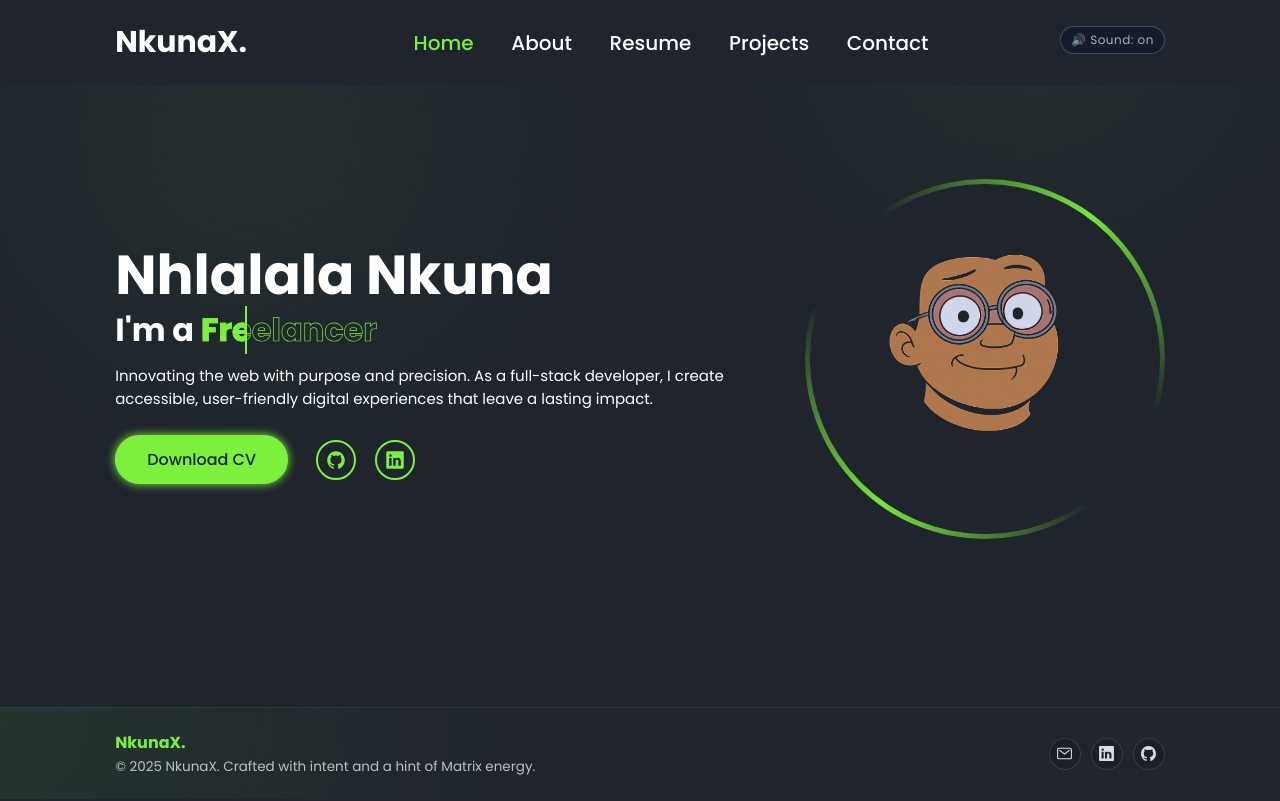
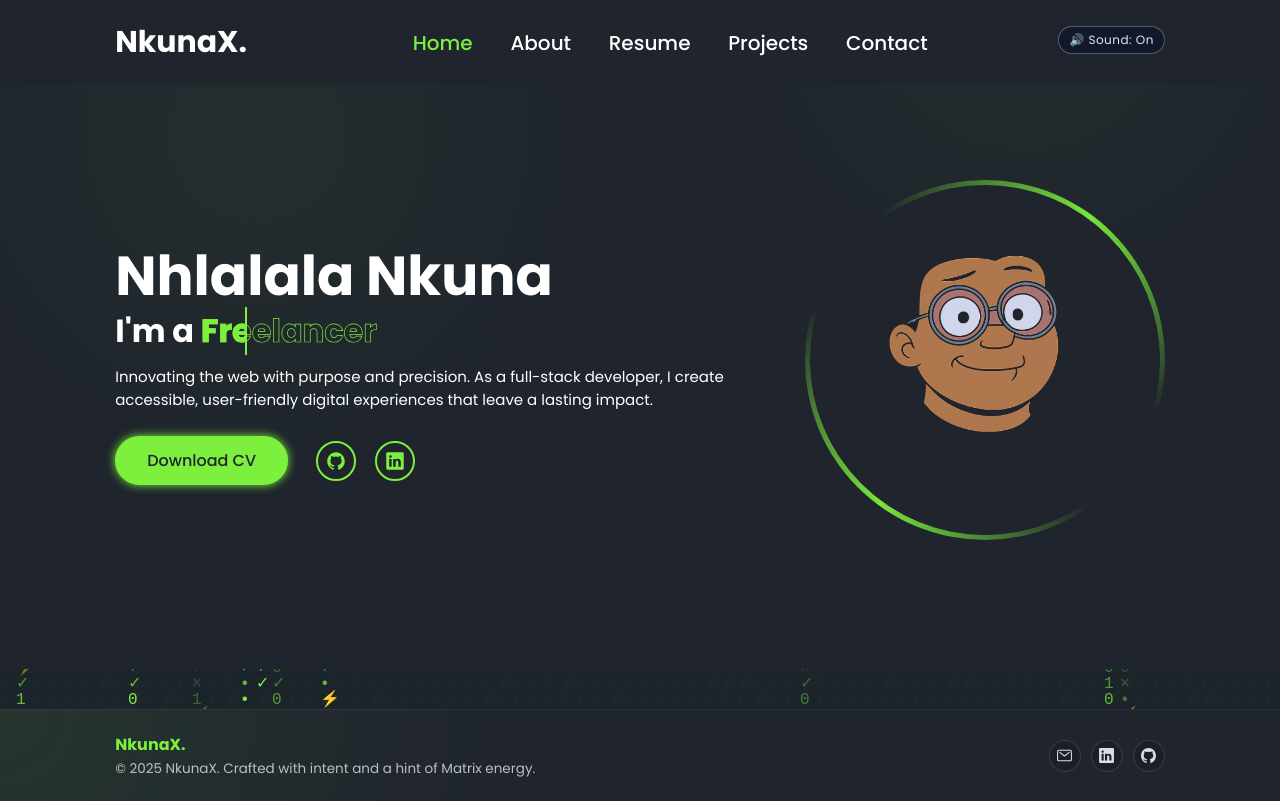
Before and after one commit to DeBoots-Nkuna/nkunaX-portfolio, a website: page pages/home.html in a window 1280 px wide. Drawn offline with nearby package versions, Linux system fonts and the light colour scheme.

Commit message:
Updated the inner pages matrix rain bg effect

```diff
--- a/pages/home.html
+++ b/pages/home.html
@@ -10,6 +10,9 @@
     <title>NkunaX - Home</title>
   </head>
   <body>
+    <!-- matrix rain -->
+    <canvas id="matrix"></canvas>
+
     <!-- Header -->
     <header>
       <a href="/pages/home.html" class="logo">NkunaX.</a>
@@ -136,8 +139,9 @@
     <!-- cursor pointer -->
     <div id="cursor-trail-container"></div>
 
-    <!-- cursor pointer -->
-    <div id="cursor-trail-container"></div>
+    <!-- Matrix transition overlay for inner pages -->
+    <div class="matrix-transition-layer"></div>
+
     <!-- icons script -->
     <script
       type="module"
--- a/styles/about.css
+++ b/styles/about.css
@@ -13,8 +13,8 @@
     var(--bg-color);
   visibility: visible;
   opacity: 1;
-  animation: softPageIn 0.45s ease-out forwards;
-  min-height: calc(100vh - 10rem - 3.3rem);
+  /* animation: softPageIn 0.45s ease-out forwards; */
+  min-height: calc(100vh - 10rem - 3.1rem);
   padding: 10rem 7% 4rem;
   box-sizing: border-box;
 }
--- a/styles/base.css
+++ b/styles/base.css
@@ -29,6 +29,17 @@ body {
   color: var(--white-color);
   background: var(--bg-color);
   overflow-x: hidden;
+}
+
+/* full-screen matrix background */
+canvas#matrix {
+  position: fixed;
+  inset: 0;
+  width: 100%;
+  height: 100vh;
+  background: var(--bg-color);
+  z-index: -1;
+  pointer-events: none;
 }
 
 /* header */
@@ -312,32 +323,45 @@ section.active {
   opacity: 0.7;
 }
 
-/* Generic page leave animation for inner pages */
-body.page-leaving {
-  animation: pageExit 0.9s ease-in forwards;
+/* Matrix-style transition overlay for inner pages */
+.matrix-transition-layer {
+  position: fixed;
+  inset: 0;
+  z-index: 998;
+  pointer-events: none;
+  background: rgba(0, 0, 0, 0.45);
+  backdrop-filter: blur(4px);
+
+  opacity: 0;
+  visibility: hidden;
+}
+/* When leaving an inner page, fade out through the Matrix gate */
+body.page-leaving .matrix-transition-layer {
+  opacity: 1;
+  visibility: visible;
+  animation: matrixOverlayExit 0.9s ease-in forwards;
 }
 
-@keyframes pageExit {
+/* Same shape as your welcomeExit, applied to the overlay */
+@keyframes matrixOverlayExit {
   0% {
     opacity: 1;
     transform: scale(1);
     filter: blur(0);
   }
   60% {
-    opacity: 0.5;
-    transform: scale(1.01);
-    filter: blur(3px);
+    opacity: 0.4;
+    transform: scale(1.02);
+    filter: blur(4px);
   }
   100% {
     opacity: 0;
-    transform: scale(1.03);
-    filter: blur(6px);
+    transform: scale(1.05);
+    filter: blur(8px);
   }
 }
 
 /* media query */
-
-/* show from 900px and up */
 @media (min-width: 900px) {
   .sound-toggle {
     display: inline-flex;
--- a/styles/contact.css
+++ b/styles/contact.css
@@ -5,7 +5,7 @@
   justify-content: center;
   gap: 3rem;
   padding: 10rem 9% 4rem;
-  min-height: calc(100vh - 10rem - 3.3rem);
+  min-height: calc(100vh - 10rem - 3.1rem);
   background: radial-gradient(
       circle at 20% 20%,
       rgba(124, 240, 61, 0.05),
@@ -13,7 +13,7 @@
     ),
     radial-gradient(circle at 80% 0%, rgba(124, 240, 61, 0.05), transparent 25%),
     var(--bg-color);
-  animation: softPageIn 0.45s ease-out forwards;
+  /* animation: softPageIn 0.45s ease-out forwards; */
   visibility: visible;
   opacity: 1;
   overflow: hidden;
--- a/styles/home.css
+++ b/styles/home.css
@@ -4,7 +4,7 @@
   justify-content: space-between;
   gap: 5rem;
   padding: 8rem 9% 3rem;
-  min-height: calc(100vh - 8rem - 5.3rem);
+  min-height: calc(100vh - 8rem - 5.1rem);
   background: radial-gradient(
       circle at 20% 20%,
       rgba(124, 240, 61, 0.05),
@@ -14,11 +14,11 @@
     var(--bg-color);
   visibility: hidden;
   opacity: 0;
-  animation: homeBlurIn 0.6s ease-out forwards;
+  /* animation: homeBlurIn 0.6s ease-out forwards; */
 }
 
 /* blurry animation */
-@keyframes homeBlurIn {
+/* @keyframes homeBlurIn {
   0% {
     opacity: 0;
     filter: blur(8px);
@@ -29,7 +29,7 @@
     filter: blur(0);
     transform: translateY(0);
   }
-}
+} */
 /* typography */
 
 .home-info h1 {
--- a/styles/projects.css
+++ b/styles/projects.css
@@ -5,7 +5,7 @@
   justify-content: center;
   gap: 2.5rem;
   padding: 10rem 9% 4rem;
-  min-height: calc(100vh - 10rem - 3.3rem);
+  min-height: calc(100vh - 10rem - 3.1rem);
   background: radial-gradient(
       circle at 15% 15%,
       rgba(124, 240, 61, 0.08),
@@ -15,7 +15,7 @@
     var(--bg-color);
   visibility: visible;
   opacity: 1;
-  animation: softPageIn 0.45s ease-out forwards;
+  /* animation: softPageIn 0.45s ease-out forwards; */
 }
 
 .projects-hero {
--- a/styles/resume.css
+++ b/styles/resume.css
@@ -5,7 +5,7 @@
   justify-content: center;
   gap: 3rem;
   padding: 10rem 9% 4rem;
-  min-height: calc(100vh - 10rem - 3.3rem);
+  min-height: calc(100vh - 10rem - 3.1rem);
   background: radial-gradient(
       circle at 15% 20%,
       rgba(124, 240, 61, 0.08),
@@ -15,7 +15,7 @@
     var(--bg-color);
   visibility: visible;
   opacity: 1;
-  animation: softPageIn 0.45s ease-out forwards;
+  /* animation: softPageIn 0.45s ease-out forwards; */
 }
 
 .resume-hero {
--- a/ts/base.ts
+++ b/ts/base.ts
@@ -3,138 +3,206 @@ document.addEventListener('DOMContentLoaded', () => {
 
   const clickSound = document.querySelector<HTMLAudioElement>('#ui-click-sound')
   const enterSound = document.querySelector<HTMLAudioElement>('#ui-enter-sound')
+  const soundToggleBtn =
+    document.querySelector<HTMLButtonElement>('.sound-toggle')
+
+  // 🔊 Sound ON by default unless user previously turned it off
+  let soundEnabled = localStorage.getItem('nx_sound_enabled') !== 'false'
+
+  const updateSoundToggleLabel = (): void => {
+    if (!soundToggleBtn) return
+    soundToggleBtn.textContent = soundEnabled ? '🔊 Sound: On' : '🔈 Sound: Off'
+    soundToggleBtn.setAttribute('aria-pressed', soundEnabled ? 'true' : 'false')
+  }
 
   function playSound(audioEl: HTMLAudioElement | null): void {
-    if (!audioEl) return
+    if (!soundEnabled || !audioEl) return
     audioEl.currentTime = 0
     audioEl.play().catch(() => {
-      // ignore errors
+      // ignore autoplay errors
+    })
+  }
+
+  // Init toggle, if present on this page
+  if (soundToggleBtn) {
+    updateSoundToggleLabel()
+    soundToggleBtn.addEventListener('click', () => {
+      soundEnabled = !soundEnabled
+      localStorage.setItem('nx_sound_enabled', soundEnabled ? 'true' : 'false')
+      updateSoundToggleLabel()
     })
   }
 
   const ENTER_SOUND_DELAY = 160
-  const PAGE_EXIT_DURATION = 900 // must match CSS (0.9s)
+  const PAGE_EXIT_DURATION = 900
 
-  // === 1) INDEX PAGE: keep your original tune behaviour ===
+  //  welcome page exit sound effects
   document.querySelectorAll<HTMLElement>('.enter-btn').forEach((el) => {
     el.addEventListener('click', () => {
-      // Same as before: click + then woosh
+      // same tune you like: click + then woosh
       playSound(clickSound)
       window.setTimeout(() => playSound(enterSound), ENTER_SOUND_DELAY)
-      // Navigation + matrix exit is still handled in index.js
     })
   })
 
-  // === 2) INNER PAGES: nav links with smooth exit + same tune ===
+  //inner pages exit sound effects
   const navBtns = document.querySelectorAll<HTMLAnchorElement>('.btn-sound')
-  console.log('[sound] .btn-sound count:', navBtns.length)
 
   navBtns.forEach((el) => {
     el.addEventListener('click', (event) => {
       event.preventDefault()
+      const href = el.href
 
-      const href = el.href
-      console.log('[nav] clicked:', href)
-
-      // Add exit animation on body
+      // trigger shared Matrix transition layer
       if (!document.body.classList.contains('page-leaving')) {
         document.body.classList.add('page-leaving')
       }
 
-      // Play the same "tune" as index: click + woosh
+      // play same tune as welcome: click + woosh
       playSound(clickSound)
       window.setTimeout(() => playSound(enterSound), ENTER_SOUND_DELAY)
 
-      // After exit animation, go to the new page
+      // after overlay animation, navigate
       window.setTimeout(() => {
         window.location.href = href
       }, PAGE_EXIT_DURATION)
     })
   })
+
+  //cursor trail matrix animation effects
+  const cursorTrailContainer = document.getElementById(
+    'cursor-trail-container'
+  ) as HTMLDivElement | null
+
+  // Use width instead of pointer media – simple + predictable
+  const isWideScreen = window.innerWidth >= 900
+
+  if (cursorTrailContainer && isWideScreen) {
+    let lastSpawn = 0
+
+    const colors = ['#bbf7d0', '#4ade80', '#22c55e', '#a3e635'] as const
+
+    function spawnGlyph(
+      x: number,
+      y: number,
+      opts?: { isClick?: boolean; offsetX?: number; offsetY?: number }
+    ) {
+      const glyph = document.createElement('div')
+
+      const isClick = opts?.isClick ?? false
+      const offsetX = opts?.offsetX ?? 0
+      const offsetY = opts?.offsetY ?? 0
+
+      glyph.className = isClick
+        ? 'cursor-glyph cursor-glyph--click'
+        : 'cursor-glyph'
+
+      const length = isClick ? 18 + Math.random() * 20 : 10 + Math.random() * 22
+
+      const tilt = (Math.random() - 0.5) * 24
+
+      const color =
+        colors[Math.floor(Math.random() * colors.length)] ?? '#22c55e'
+
+      glyph.style.left = `${x + offsetX}px`
+      glyph.style.top = `${y + offsetY}px`
+      glyph.style.height = `${length}px`
+      glyph.style.backgroundColor = color
+      glyph.style.boxShadow = `0 0 14px ${color}`
+      glyph.style.transform = `translate(-50%, -50%) rotate(${tilt}deg)`
+
+      const duration = isClick
+        ? 0.45 + Math.random() * 0.15
+        : 0.45 + Math.random() * 0.25
+
+      glyph.style.animationDuration = `${duration}s`
+
+      cursorTrailContainer?.appendChild(glyph)
+
+      setTimeout(() => {
+        glyph.remove()
+      }, duration * 1000 + 120)
+    }
+
+    // Regular rain trail on move
+    window.addEventListener('mousemove', (e: MouseEvent) => {
+      const now = performance.now()
+      if (now - lastSpawn < 20) return
+      lastSpawn = now
+
+      spawnGlyph(e.clientX, e.clientY)
     })
 
-// cursor pointer effects
-// const cursorTrailContainer = document.getElementById(
-//   'cursor-trail-container'
-// ) as HTMLDivElement | null
+    // Splash burst on click
+    window.addEventListener('click', (e: MouseEvent) => {
+      const centerX = e.clientX
+      const centerY = e.clientY
 
-// if (cursorTrailContainer && isDesktop) {
-//   let lastSpawn = 0
+      const count = 6
+      for (let i = 0; i < count; i++) {
+        const angle = (Math.PI * 2 * i) / count
+        const radius = 10 + Math.random() * 14
 
-//   const colors = ['#bbf7d0', '#4ade80', '#22c55e', '#a3e635'] as const
+        const offsetX = Math.cos(angle) * radius
+        const offsetY = Math.sin(angle) * radius
 
-//   function spawnGlyph(
-//     x: number,
-//     y: number,
-//     opts?: { isClick?: boolean; offsetX?: number; offsetY?: number }
-//   ) {
-//     const glyph = document.createElement('div')
+        spawnGlyph(centerX, centerY, {
+          isClick: true,
+          offsetX,
+          offsetY,
+        })
+      }
+    })
+  }
 
-//     const isClick = opts?.isClick ?? false
-//     const offsetX = opts?.offsetX ?? 0
-//     const offsetY = opts?.offsetY ?? 0
+  //matrix rail background
+  const canvas = document.getElementById('matrix') as HTMLCanvasElement | null
+  if (canvas) {
+    const ctx = canvas.getContext('2d')
 
-//     glyph.className = isClick
-//       ? 'cursor-glyph cursor-glyph--click'
-//       : 'cursor-glyph'
+    // matrix bg
+    if (ctx) {
+      const chars = '01✓⚡+×•'
+      const fontSize = 16
 
-//     const length = isClick
-//       ? 18 + Math.random() * 20 // slightly longer for click
-//       : 10 + Math.random() * 22
+      let columns = 0
+      let drops: number[] = []
 
-//     const tilt = (Math.random() - 0.5) * 24 // -12° to 12°
+      const resize = () => {
+        canvas.width = window.innerWidth
+        canvas.height = window.innerHeight
 
-//     const color = colors[Math.floor(Math.random() * colors.length)] ?? '#22c55e'
+        columns = Math.floor(canvas.width / fontSize)
+        drops = Array.from({ length: columns }, () => 1)
+      }
 
-//     glyph.style.left = `${x + offsetX}px`
-//     glyph.style.top = `${y + offsetY}px`
-//     glyph.style.height = `${length}px`
-//     glyph.style.backgroundColor = color
-//     glyph.style.boxShadow = `0 0 14px ${color}`
-//     glyph.style.transform = `translate(-50%, -50%) rotate(${tilt}deg)`
+      resize()
 
-//     const duration = isClick
-//       ? 0.45 + Math.random() * 0.15 // click: 0.45–0.6s
-//       : 0.45 + Math.random() * 0.25 // move: 0.45–0.7s
+      const draw = () => {
+        ctx.fillStyle = 'rgba(31, 36, 45, 0.25)'
+        ctx.fillRect(0, 0, canvas.width, canvas.height)
 
-//     glyph.style.animationDuration = `${duration}s`
+        ctx.fillStyle = '#7cf03d'
+        ctx.font = `${fontSize}px monospace`
 
-//     cursorTrailContainer?.appendChild(glyph)
+        for (let i = 0; i < drops.length; i++) {
+          const y = drops[i] ?? 1
+          const text = chars.charAt(Math.floor(Math.random() * chars.length))
+          const x = i * fontSize
 
-//     setTimeout(() => {
-//       glyph.remove()
-//     }, duration * 1000 + 120)
-//   }
+          ctx.fillText(text, x, y * fontSize)
 
-//   // Regular rain trail on move
-//   window.addEventListener('mousemove', (e: MouseEvent) => {
-//     const now = performance.now()
-//     if (now - lastSpawn < 20) return
-//     lastSpawn = now
+          let newY = y + 1
+          if (y * fontSize > canvas.height && Math.random() > 0.975) {
+            newY = 0
+          }
 
-//     spawnGlyph(e.clientX, e.clientY)
-//   })
+          drops[i] = newY
+        }
+      }
 
-//   // Splash burst on click
-//   window.addEventListener('click', (e: MouseEvent) => {
-//     const centerX = e.clientX
-//     const centerY = e.clientY
-
-//     // create a small radial burst
-//     const count = 6 // number of bars in splash
-
-//     for (let i = 0; i < count; i++) {
-//       const angle = (Math.PI * 2 * i) / count
-//       const radius = 10 + Math.random() * 14 // distance from center
-
-//       const offsetX = Math.cos(angle) * radius
-//       const offsetY = Math.sin(angle) * radius
-
-//       spawnGlyph(centerX, centerY, {
-//         isClick: true,
-//         offsetX,
-//         offsetY,
-//       })
-//     }
-//   })
-// }
+      window.addEventListener('resize', resize)
+      setInterval(draw, 50)
+    }
+  }
+})
--- a/ts/index.ts
+++ b/ts/index.ts
@@ -1,54 +1,3 @@
-//matrix rail background
-const canvas = document.getElementById('matrix') as HTMLCanvasElement | null
-if (canvas) {
-  const ctx = canvas.getContext('2d')
-
-  // matrix bg
-  if (ctx) {
-    const chars = '01✓⚡+×•'
-    const fontSize = 16
-
-    let columns = 0
-    let drops: number[] = []
-
-    const resize = () => {
-      canvas.width = window.innerWidth
-      canvas.height = window.innerHeight
-
-      columns = Math.floor(canvas.width / fontSize)
-      drops = Array.from({ length: columns }, () => 1)
-    }
-
-    resize()
-
-    const draw = () => {
-      ctx.fillStyle = 'rgba(31, 36, 45, 0.25)'
-      ctx.fillRect(0, 0, canvas.width, canvas.height)
-
-      ctx.fillStyle = '#7cf03d'
-      ctx.font = `${fontSize}px monospace`
-
-      for (let i = 0; i < drops.length; i++) {
-        const y = drops[i] ?? 1
-        const text = chars.charAt(Math.floor(Math.random() * chars.length))
-        const x = i * fontSize
-
-        ctx.fillText(text, x, y * fontSize)
-
-        let newY = y + 1
-        if (y * fontSize > canvas.height && Math.random() > 0.975) {
-          newY = 0
-        }
-
-        drops[i] = newY
-      }
-    }
-
-    window.addEventListener('resize', resize)
-    setInterval(draw, 50)
-  }
-}
-
 // Welcome page exit transition
 const enterBtn = document.getElementById(
   'enter-btn'
```
Also changed, not shown: pages/about.html (+6 -0 lines), pages/contact.html (+6 -0 lines), pages/projects.html (+6 -0 lines), pages/resume.html (+6 -0 lines), styles/index.css (+0 -9 lines), dist/base.js, dist/index.js, 2 other files. Lines whose indentation alone changed are shown as unchanged.
